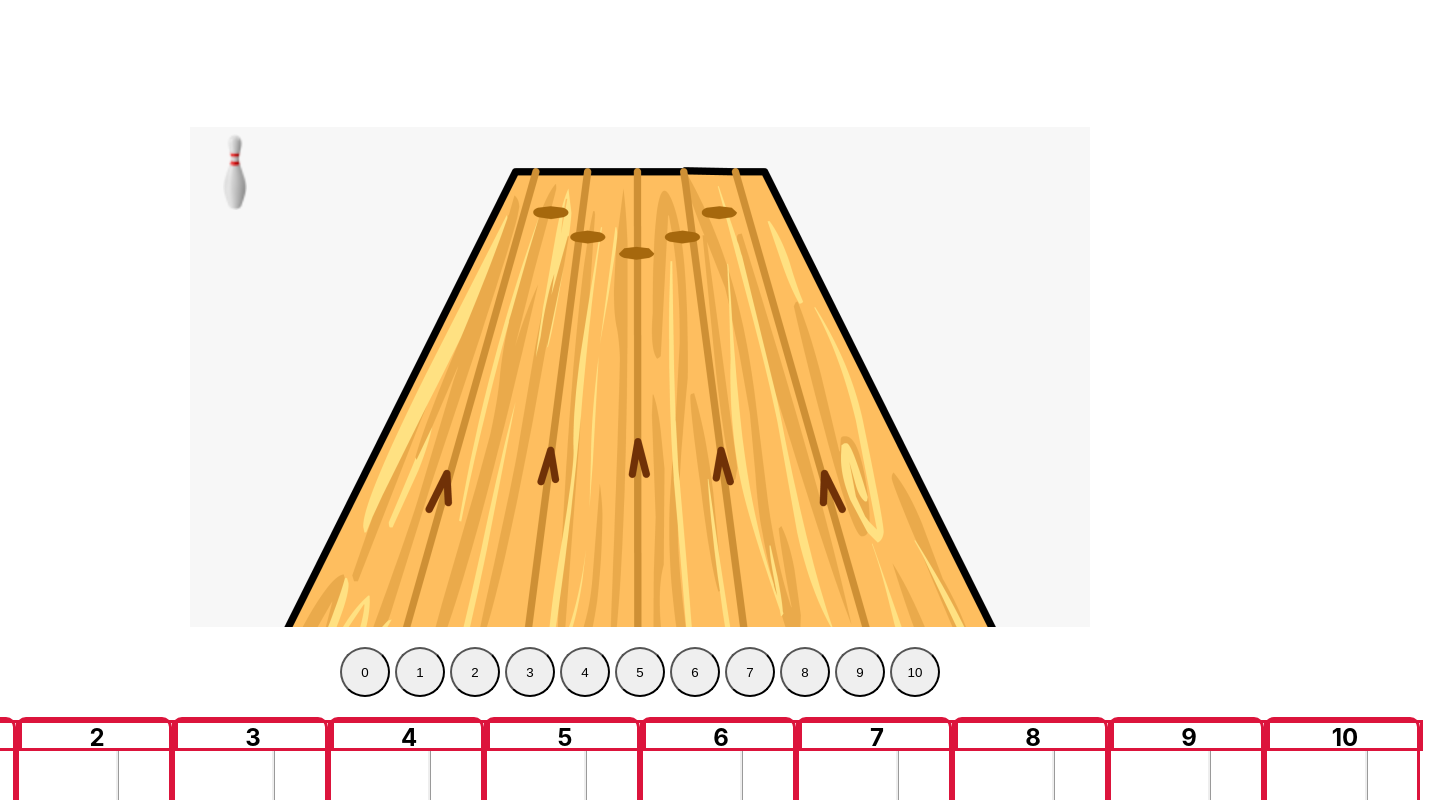
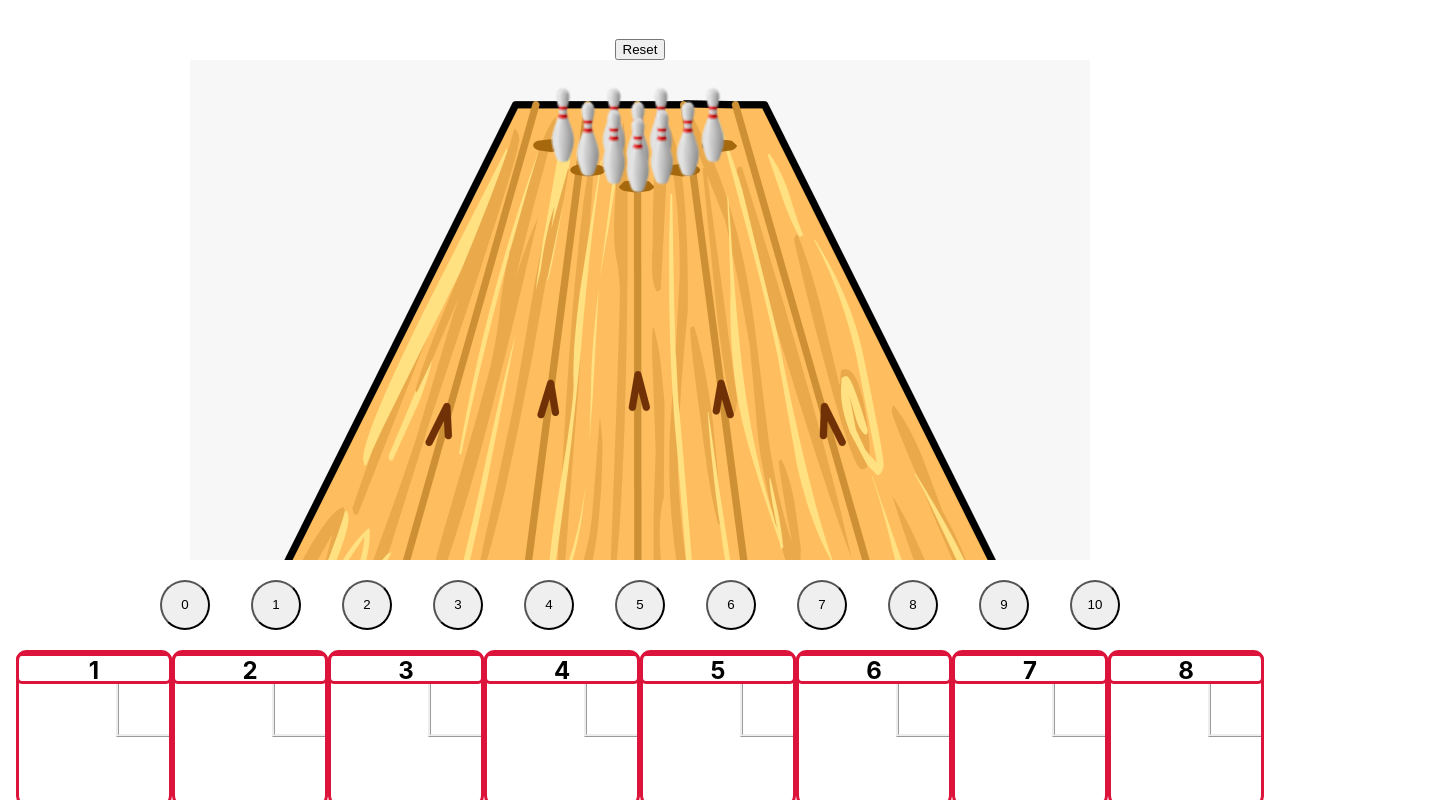
Before and after one commit to DorienP/bowling-score-app, a React (Create React App) app: page / in a window 1280 px wide. Shown: the top 800 px of the page, 1435 px wide, since content can reach past the window. Built offline with nearby package versions, Linux system fonts and the light colour scheme.

Commit message:
tech debt / debugging

```diff
--- a/package.json
+++ b/package.json
@@ -6,6 +6,7 @@
     "@testing-library/jest-dom": "^5.13.0",
     "@testing-library/react": "^11.2.7",
     "@testing-library/user-event": "^12.8.3",
+    "bootstrap": "^5.0.1",
     "eslint": "^7.28.0",
     "react": "^17.0.2",
     "react-dom": "^17.0.2",
--- a/src/App.css
+++ b/src/App.css
@@ -7,16 +7,58 @@
 }
 
 #bowling-pins {
+  position: relative;
   height: 500px;
   width: 900px;
   margin-bottom: 20px;
   background-image: url(./public/6-69239_bowling-lane-clip-art-free-bowling-alley-without.png);
 }
 
-#pin-1 {
+.pins {
   position: absolute;
 
   background-image: url(./public/singlePin.png);
   width: 90px;
   height: 90px;
 }
+
+#pin-1 {
+  left: 403px;
+  top: 50px;
+}
+#pin-2 {
+  left: 379px;
+  top: 42px;
+}
+#pin-3 {
+  left: 427px;
+  top: 42px;
+}
+#pin-4 {
+  left: 453px;
+  top: 34px;
+}
+#pin-5 {
+  left: 403px;
+  top: 34px;
+}
+#pin-6 {
+  left: 353px;
+  top: 34px;
+}
+#pin-7 {
+  left: 328px;
+  top: 20px;
+}
+#pin-8 {
+  left: 379px;
+  top: 20px;
+}
+#pin-9 {
+  left: 426px;
+  top: 20px;
+}
+#pin-10 {
+left: 478px;
+    top: 20px;
+}
--- a/src/App.js
+++ b/src/App.js
@@ -25,7 +25,7 @@ function App() {
   const [strikeOrSpareFrames, setStrikeOrSpareFrames] = useState({});
 
 
-  const updateFrame = (frame, e, shot, spare=false, strike=false) => {
+  const updateFrame = (frame, e, shot, spare = false, strike = false) => {
     if (frameScore[frame] === undefined) {
       frameScore[frame] = {
         frame: frame,
@@ -46,7 +46,7 @@ function App() {
     if (shot === 1 && frame !== "10" && Number(e) === 0) {
       frameScore[frame].firstShot = { shotNumber: totalShots, score: Number(e) };
     }
-    if (shot === 1 && Number(e) && !strike &&  frame !== "10") {
+    if (shot === 1 && Number(e) && !strike && frame !== "10") {
       frameScore[frame].firstShot = { shotNumber: totalShots, score: Number(e) };
     } else if (strike && frame !== "10") {
       frameScore[frame].lastShot = { shotNumber: totalShots, score: Number(e) };
@@ -75,13 +75,13 @@ function App() {
     const frameResult = e;
     if (frame === "10" && document.getElementById(`${frameResult}-second-shot`).innerText !== "") {
       document.getElementById(`${frameResult}-frame-result`).innerText = (Number(document.getElementById(`${frameResult}-first-shot`).innerText) + Number(document.getElementById(`${frameResult}-second-shot`).innerText) + score);
-    }else {
+    } else {
       document.getElementById(`${frameResult}-frame-result`).innerText = (Number(document.getElementById(`${frameResult}-first-shot`).innerText) + Number(document.getElementById(`${frameResult}-last-shot`).innerText) + score);
     }
     setScore(Number(document.getElementById(`${frameResult}-frame-result`).innerText));
   }
 
-  const checkForBonus = () => {
+  const checkForBonus = (e) => {
     // SPARES
     if (spare && shot === 2 && document.getElementById(`${frame}-last-shot`).innerText === "") {
       document.getElementById(`${(Number(frame) - 1).toString()}-frame-result`).innerText = (score + Number(document.getElementById(`${frame}-first-shot`).innerText));
@@ -111,8 +111,16 @@ function App() {
     }
 
     // STRIKES
+    if (Number(frame) > 2 && frameScore[(Number(frame) - 1).toString()].strike && frameScore[frame].totalScore === 0) {
+      frameScore[(Number(frame) - 1).toString()].strike_second_shot = 0;
+      document.getElementById(`${(Number(frame) - 1).toString()}-frame-result`).innerText = 10 + score;
+      document.getElementById(`${frame}-frame-result`).innerText = 10 + score;
+      setScore(10 + score);
+    } else {
+
       if (frame === "10" && frameScore[(Number(frame) - 1).toString()].strike && document.getElementById(`${frame}-frame-result`).innerText === "" && frameScore[frame].firstShot && frameScore[frame].secondShot && frameScore[frame].lastShot) {
-      document.getElementById(`${frame}-frame-result`).innerText = 30 + score;
+        document.getElementById(`${(Number(frame) - 1).toString()}-frame-result`).innerText = 10 + score;
+        setScore(score + 10);
       }
       if (frame === "10" && frameScore[(Number(frame) - 1).toString()].strike && shotScores[frameScore[(Number(frame) - 1).toString()].lastShot.shotNumber + 1]) {
         frameScore[(frame - 1).toString()].strike_first_shot = shotScores[frameScore[(Number(frame) - 1).toString()].lastShot.shotNumber + 1]
@@ -152,11 +160,13 @@ function App() {
         frameScore[(Number(frame) - 2).toString()].totalScore = shotScores[frameScore[frame].firstShot.shotNumber + 1] + shotScores[frameScore[frame].secondShot.shotNumber + 2];
 
       }
+    }
 
   }
 
   const scoreKeeper = (e) => {
     // TENTH FRAME
+    debugger;
     if (frame === "10") {
       if (shot === 1 && e === "0") {
         document.getElementById(`${frame}-first-shot`).innerText = e;
@@ -219,7 +229,7 @@ function App() {
           updateFrame(frame, e, 2, false, false);
           checkForBonus();
           setShot(1);
-          frameResult(frame);
+          if (frameScore[(Number(frame) - 1).toString()].strike) frameResult(frame);
           setGameOver(true);
         } else {
           if ((document.getElementById(`${frame}-first-shot`).innerText === "X" ||
@@ -235,12 +245,11 @@ function App() {
       }
       // NOT TENTH FRAME
     } else {
-      debugger;
       if (shot === 1 && e !== "10") {
         document.getElementById(`${frame}-first-shot`).innerText = e;
         shotScores[totalShots] = Number(e);
         updateFrame(frame, e, 1, false, false);
-        checkForBonus();
+        checkForBonus(e);
         setShot(shot + 1);
       }
       if (shot === 1 && Number(e) === 10) {
@@ -282,14 +291,23 @@ function App() {
   useEffect(() => {
     setTotalShots(totalShots + 1);
     if (frame !== "10") checkForBonus();
-    console.log(frameScore, shotScores)
     // eslint-disable-next-line
   }, [shot])
 
   return (
     <div className="App">
+      <button>Reset</button>
       <div id="bowling-pins">
-      <div id="pin-1"></div>
+        <div className="pins" id="pin-10"></div>
+        <div className="pins" id="pin-9"></div>
+        <div className="pins" id="pin-8"></div>
+        <div className="pins" id="pin-7"></div>
+        <div className="pins" id="pin-6"></div>
+        <div className="pins" id="pin-5"></div>
+        <div className="pins" id="pin-4"></div>
+        <div className="pins" id="pin-3"></div>
+        <div className="pins" id="pin-2"></div>
+        <div className="pins" id="pin-1"></div>
       </div>
       <PinSelection scoreKeeper={scoreKeeper} />
       {gameOver ?
--- a/src/Components/PinSelection.css
+++ b/src/Components/PinSelection.css
@@ -1,7 +1,7 @@
 #Pin-Button-Container {
     display: flex;
     justify-content: space-between;
-    width: 600px;
+    width: 75%;
     margin-bottom: 20px;
 }
 
--- a/src/Components/scoreboard.css
+++ b/src/Components/scoreboard.css
@@ -1,7 +1,7 @@
 .ScoreBoard {
     display: flex;
     justify-content:center;
-    width: 1590px;
+    width: 100%;
     flex-wrap: wrap;
 }
 
@@ -23,10 +23,11 @@
     display: flex;
     width: 150px;
     height: 25px;
-    align-self: flex-start;
+    align-self: center;
     justify-content: center;
     border-style: solid;
     border-color:crimson;
+    border-radius: 6px;
 }
 
 #frame-score-container {
```
Also changed, not shown: 1 other file (tests, documents, lock files or other folders). Lines whose indentation alone changed are shown as unchanged.
